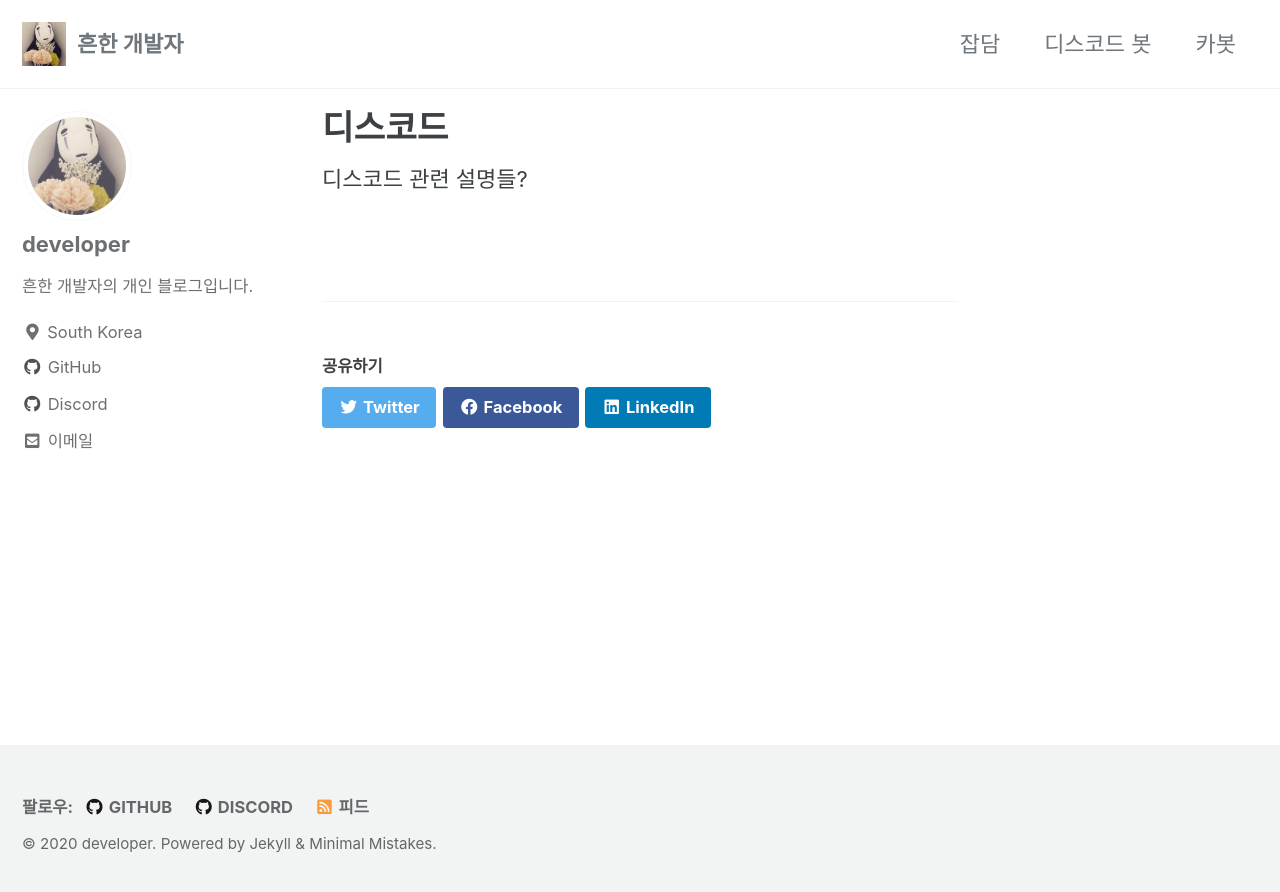
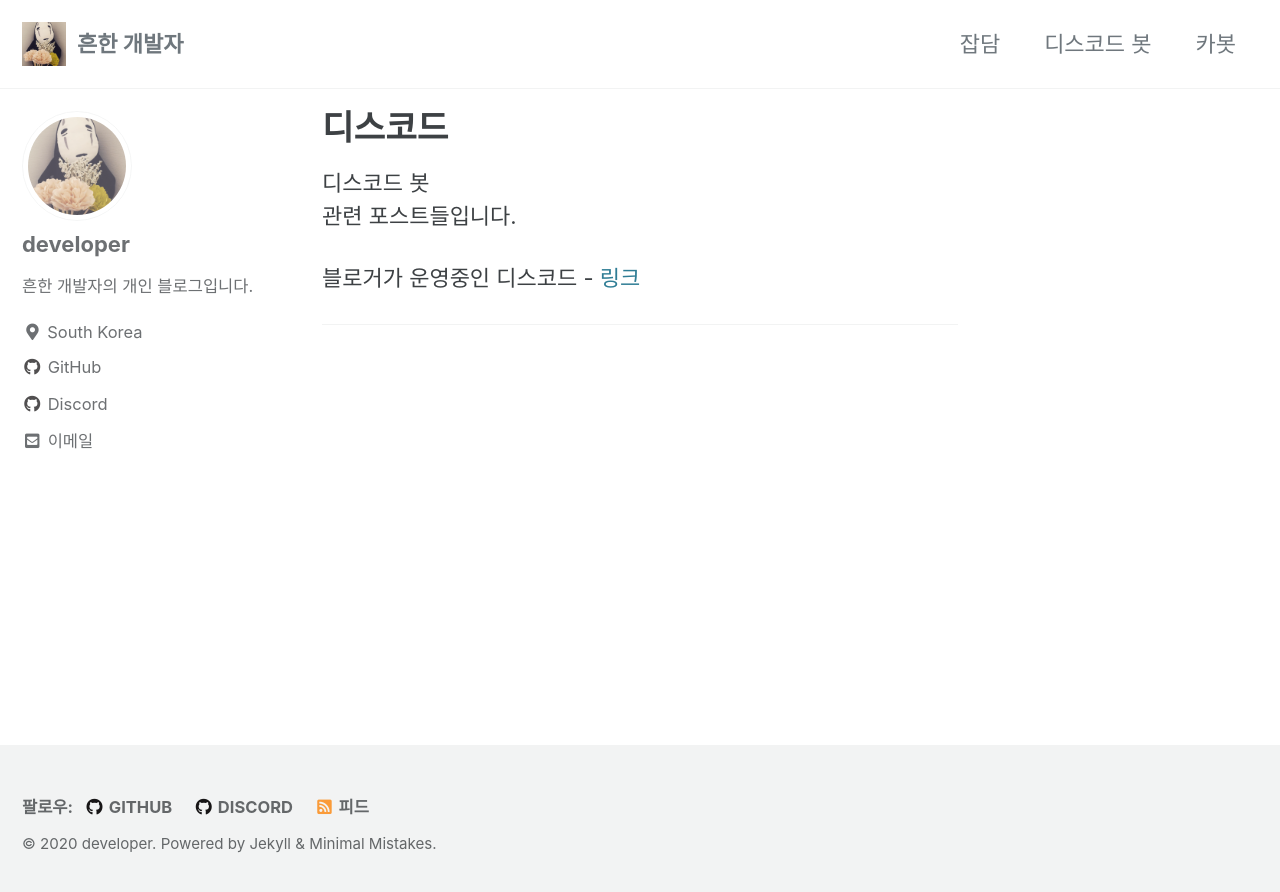
Before and after one commit to RABBITBOT2/withadoctor.github.io, a Jekyll site: the page built from _pages/discord.md, in a window 1280 px wide. Shown: the top 892 px of the page. Built offline with Jekyll 4.4.1, drawn with Linux system fonts in a browser that asks for light colours; cached includes are drawn as plain includes.

Commit message:
modify page discord 디스코드 링크 추가 설명 끝에 밑줄 추가

```diff
--- a/_pages/discord.md
+++ b/_pages/discord.md
@@ -1,7 +1,15 @@
 ---
 title: "디스코드"
-permalink: /discord/
-layout: single
+permalink: /categories/discord/
+layout: category
+author_profile: true
+taxonomy: discord
+header:
+  teaser: https://discord.com/assets/07dca80a102d4149e9736d4b162cff6f.ico
 ---
 
-디스코드 관련 설명들?
+디스코드 봇
+관련 포스트들입니다.
+
+블로거가 운영중인 디스코드 - [링크](https://discord.gg/c7V8BY4)
+* * *
```
